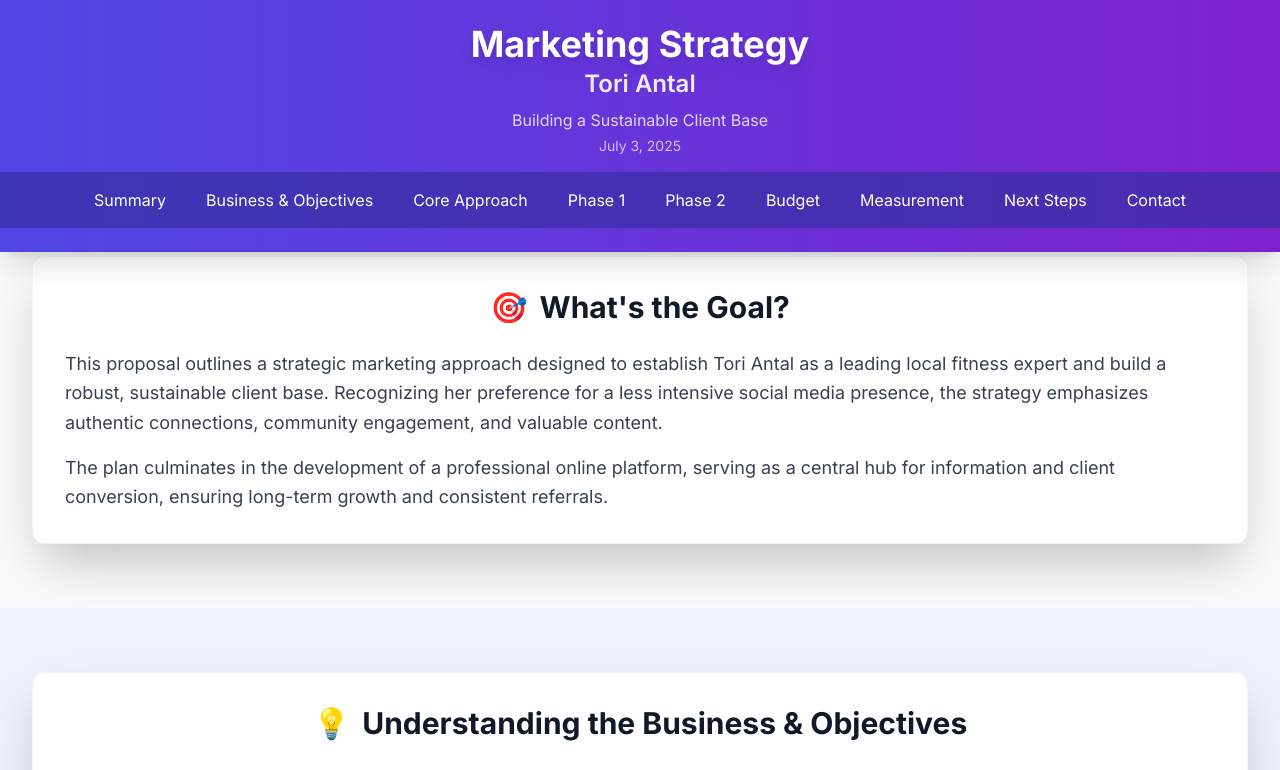
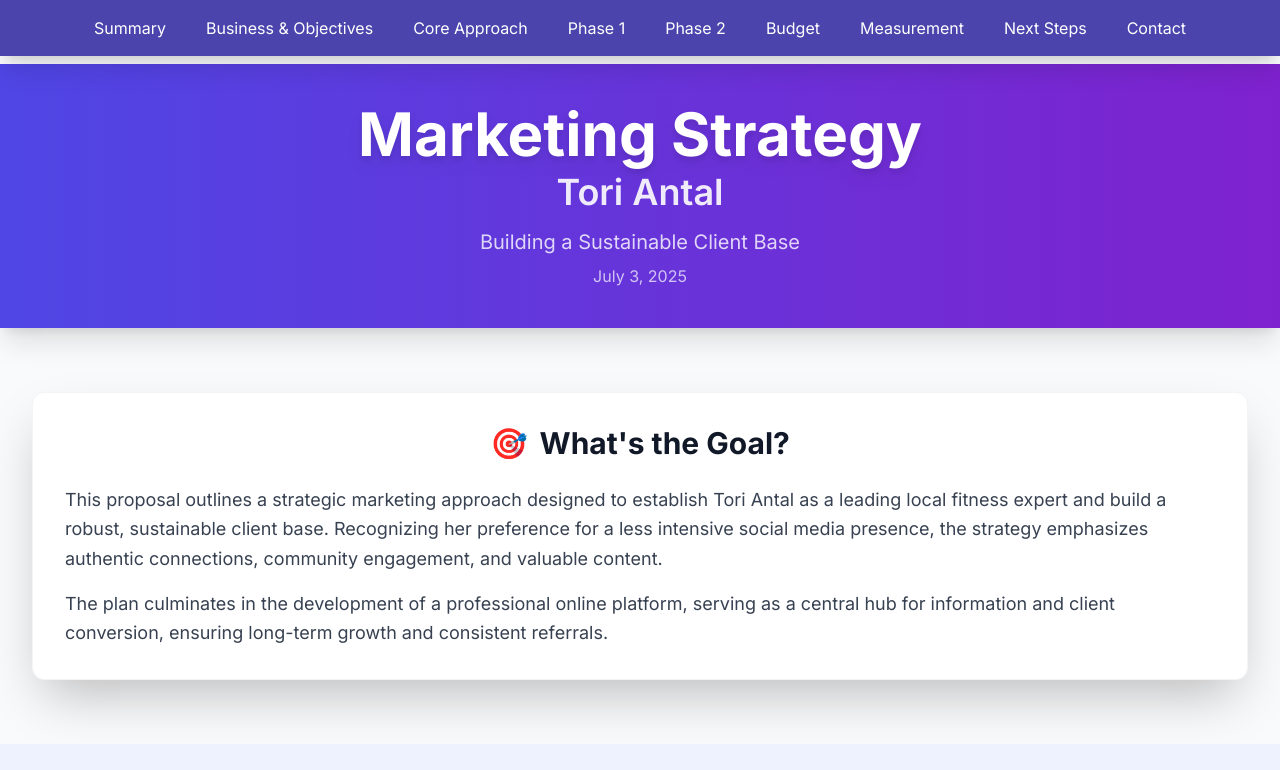
Before and after one commit to markrickey/ToriTraining, a plain HTML site: page index.html in a window 1280 px wide. Shown: the top 770 px of the page. Drawn offline with nearby package versions, Linux system fonts and the light colour scheme.

Commit message:
Update index.html

```diff
--- a/index.html
+++ b/index.html
@@ -12,7 +12,7 @@
         body {
             font-family: 'Inter', sans-serif;
             /* Add padding to the top of the body to prevent content from being hidden by the fixed header */
-            padding-top: 12rem; /* Adjusted based on header height, including nav */
+            padding-top: 4rem; /* Adjusted to only account for the fixed navigation bar */
             scroll-behavior: smooth; /* Smooth scrolling for anchor links */
         }
         /* Custom styles for subtle animations/transitions if needed, though Tailwind handles most */
@@ -23,37 +23,38 @@
 </head>
 <body class="bg-gray-50 text-gray-800">
 
-    <!-- Header Section (Fixed) -->
-    <header class="bg-gradient-to-r from-indigo-600 to-purple-700 shadow-xl py-6 text-white fixed top-0 w-full z-50">
+    <!-- Fixed Navigation Header -->
+    <header class="bg-indigo-800 bg-opacity-90 shadow-xl text-white fixed top-0 w-full z-50">
+        <nav class="container mx-auto px-4 sm:px-6 lg:px-8 py-3 flex flex-wrap justify-center gap-x-4 gap-y-2 text-sm sm:text-base">
+            <a href="#executive-summary" class="text-white hover:text-indigo-200 transition duration-200 px-3 py-1 rounded-md">Summary</a>
+            <a href="#business-objectives" class="text-white hover:text-indigo-200 transition duration-200 px-3 py-1 rounded-md">Business & Objectives</a>
+            <a href="#core-approach" class="text-white hover:text-indigo-200 transition duration-200 px-3 py-1 rounded-md">Core Approach</a>
+            <a href="#phase-1" class="text-white hover:text-indigo-200 transition duration-200 px-3 py-1 rounded-md">Phase 1</a>
+            <a href="#phase-2" class="text-white hover:text-indigo-200 transition duration-200 px-3 py-1 rounded-md">Phase 2</a>
+            <a href="#budget-considerations" class="text-white hover:text-indigo-200 transition duration-200 px-3 py-1 rounded-md">Budget</a>
+            <a href="#measurement-evaluation" class="text-white hover:text-indigo-200 transition duration-200 px-3 py-1 rounded-md">Measurement</a>
+            <a href="#next-steps" class="text-white hover:text-indigo-200 transition duration-200 px-3 py-1 rounded-md">Next Steps</a>
+            <a href="#contact" class="text-white hover:text-indigo-200 transition duration-200 px-3 py-1 rounded-md">Contact</a>
+        </nav>
+    </header>
+
+    <!-- Hero Banner Section (Scrolls with content) -->
+    <section id="hero-banner" class="bg-gradient-to-r from-indigo-600 to-purple-700 shadow-xl py-10 text-white">
         <div class="container mx-auto px-4 sm:px-6 lg:px-8 text-center">
-            <h1 class="text-3xl sm:text-4xl font-extrabold mb-0 drop-shadow-lg">
+            <h1 class="text-4xl sm:text-5xl lg:text-6xl font-extrabold mb-0 drop-shadow-lg">
                 Marketing Strategy
             </h1>
-            <h2 class="text-xl sm:text-2xl font-semibold mt-1 mb-2 opacity-90">
+            <h2 class="text-2xl sm:text-3xl lg:text-4xl font-semibold mt-2 mb-4 opacity-90">
                 Tori Antal
             </h2>
-            <p class="text-sm sm:text-base opacity-80">
+            <p class="text-lg sm:text-xl opacity-80">
                 Building a Sustainable Client Base
             </p>
-            <p class="text-xs sm:text-sm opacity-70 mt-1">
+            <p class="text-sm sm:text-base opacity-70 mt-2">
                 July 3, 2025
             </p>
         </div>
-        <!-- Navigation Bar -->
-        <nav class="bg-indigo-800 bg-opacity-70 py-3 mt-4">
-            <div class="container mx-auto px-4 sm:px-6 lg:px-8 flex flex-wrap justify-center gap-x-4 gap-y-2 text-sm sm:text-base">
-                <a href="#executive-summary" class="text-white hover:text-indigo-200 transition duration-200 px-3 py-1 rounded-md">Summary</a>
-                <a href="#business-objectives" class="text-white hover:text-indigo-200 transition duration-200 px-3 py-1 rounded-md">Business & Objectives</a>
-                <a href="#core-approach" class="text-white hover:text-indigo-200 transition duration-200 px-3 py-1 rounded-md">Core Approach</a>
-                <a href="#phase-1" class="text-white hover:text-indigo-200 transition duration-200 px-3 py-1 rounded-md">Phase 1</a>
-                <a href="#phase-2" class="text-white hover:text-indigo-200 transition duration-200 px-3 py-1 rounded-md">Phase 2</a>
-                <a href="#budget-considerations" class="text-white hover:text-indigo-200 transition duration-200 px-3 py-1 rounded-md">Budget</a>
-                <a href="#measurement-evaluation" class="text-white hover:text-indigo-200 transition duration-200 px-3 py-1 rounded-md">Measurement</a>
-                <a href="#next-steps" class="text-white hover:text-indigo-200 transition duration-200 px-3 py-1 rounded-md">Next Steps</a>
-                <a href="#contact" class="text-white hover:text-indigo-200 transition duration-200 px-3 py-1 rounded-md">Contact</a>
-            </div>
-        </nav>
-    </header>
+    </section>
 
     <!-- Executive Summary Section -->
     <section id="executive-summary" class="py-16 px-4 sm:px-6 lg:px-8">
```
